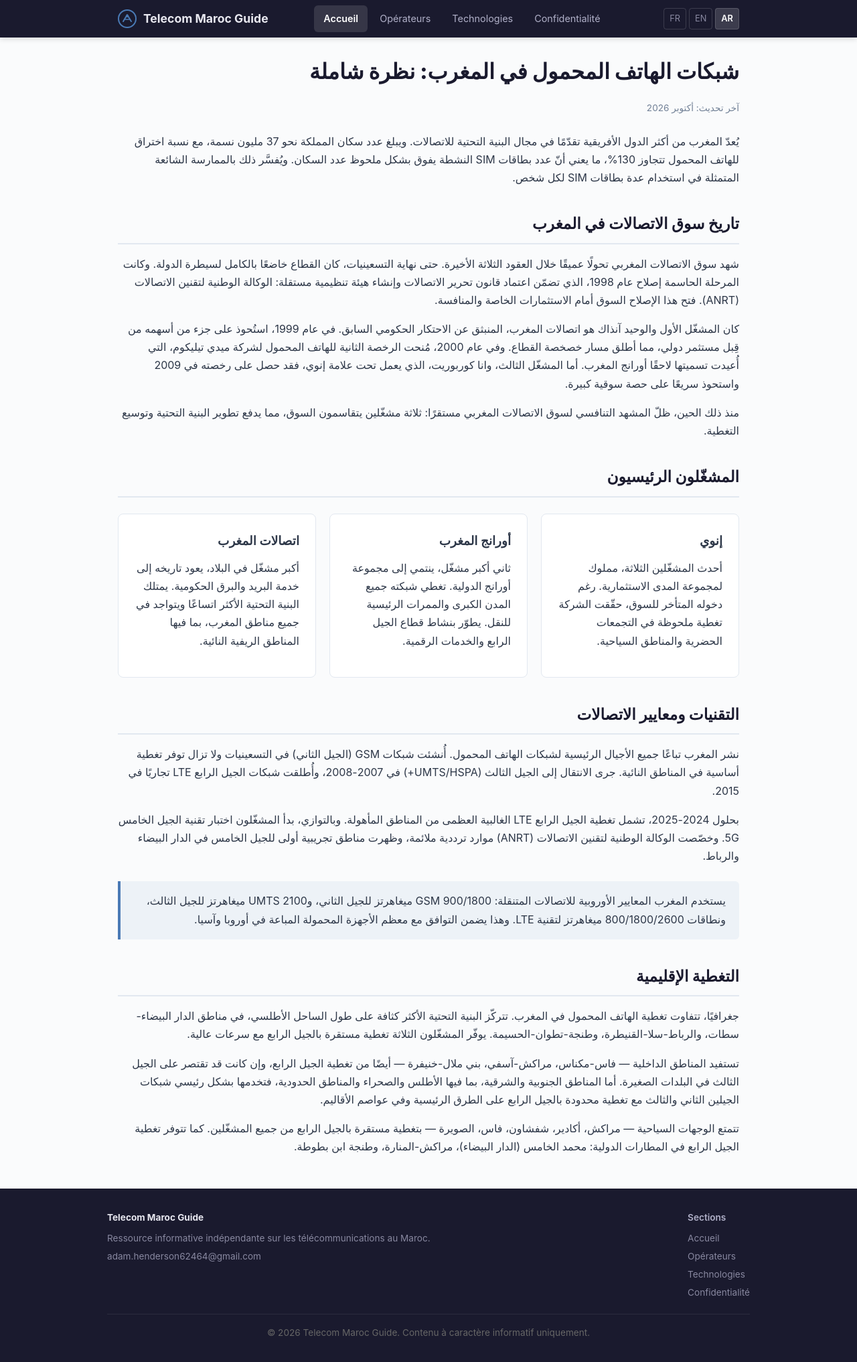
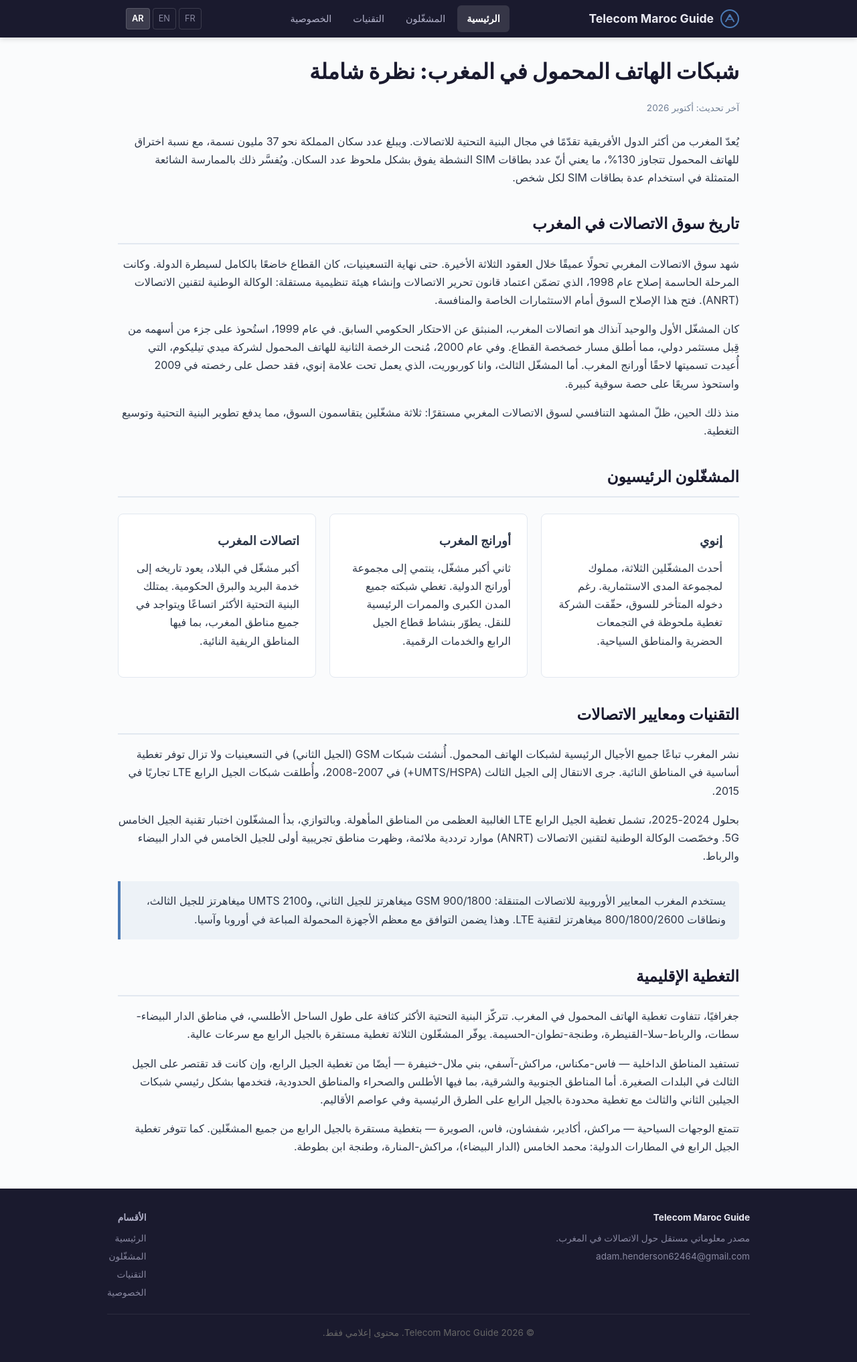
Before and after one commit to alexanderwalker10356-png/wawer1234545, a PHP site: page /ar/index.php in a window 1280 px wide. Shown: the whole page at 67% size. Run offline with PHP 8.4, Linux system fonts and the light colour scheme.

Commit message:
Fix multilingual header and footer: nav labels, lang attr, schema
- Dynamic nav labels per language (FR/EN/AR)
- Set <html lang> and dir="rtl" based on page language
- Schema.org inLanguage uses actual page language
- Footer text translated for all three languages

Co-Authored-By: Claude Opus 4.6 <noreply@anthropic.com>
Claude-Session: https://claude.ai/code/session_01H78HwXbjsU43E7hNXwnoX2

```diff
--- a/_footer.php
+++ b/_footer.php
@@ -1,23 +1,46 @@
     </main>
+<?php
+$footer_text = [
+    'fr' => [
+        'desc' => 'Ressource informative indépendante sur les télécommunications au Maroc.',
+        'sections' => 'Sections',
+        'nav' => ['index.php' => 'Accueil', 'operators.php' => 'Opérateurs', 'technology.php' => 'Technologies', 'privacy.php' => 'Confidentialité'],
+        'copy' => 'Contenu à caractère informatif uniquement.',
+    ],
+    'en' => [
+        'desc' => 'Independent informational resource on telecommunications in Morocco.',
+        'sections' => 'Sections',
+        'nav' => ['index.php' => 'Home', 'operators.php' => 'Operators', 'technology.php' => 'Technologies', 'privacy.php' => 'Privacy'],
+        'copy' => 'Informational content only.',
+    ],
+    'ar' => [
+        'desc' => 'مصدر معلوماتي مستقل حول الاتصالات في المغرب.',
+        'sections' => 'الأقسام',
+        'nav' => ['index.php' => 'الرئيسية', 'operators.php' => 'المشغّلون', 'technology.php' => 'التقنيات', 'privacy.php' => 'الخصوصية'],
+        'copy' => 'محتوى إعلامي فقط.',
+    ],
+];
+$fl = isset($lang) ? $lang : 'fr';
+$ft = isset($footer_text[$fl]) ? $footer_text[$fl] : $footer_text['fr'];
+?>
     <footer style="background:#1a1a2e;color:#8888a0;padding:32px 16px;margin-top:auto;font-size:0.85rem;">
         <div style="max-width:960px;margin:0 auto;display:flex;flex-wrap:wrap;justify-content:space-between;gap:20px;">
             <div style="flex:1;min-width:200px;">
                 <div style="font-weight:700;color:#e8e8f0;margin-bottom:8px;"><?php echo $site_name; ?></div>
-                <p style="margin:0 0 4px;color:#8888a0;">Ressource informative indépendante sur les télécommunications au Maroc.</p>
+                <p style="margin:0 0 4px;color:#8888a0;"><?php echo $ft['desc']; ?></p>
                 <p style="margin:0;color:#8888a0;">adam.henderson62464@gmail.com</p>
             </div>
             <div style="flex:0 0 auto;">
-                <div style="font-weight:600;color:#b0b0c8;margin-bottom:8px;">Sections</div>
+                <div style="font-weight:600;color:#b0b0c8;margin-bottom:8px;"><?php echo $ft['sections']; ?></div>
                 <div style="display:flex;flex-direction:column;gap:4px;">
-                    <a href="index.php" style="color:#8888a0;text-decoration:none;">Accueil</a>
-                    <a href="operators.php" style="color:#8888a0;text-decoration:none;">Opérateurs</a>
-                    <a href="technology.php" style="color:#8888a0;text-decoration:none;">Technologies</a>
-                    <a href="privacy.php" style="color:#8888a0;text-decoration:none;">Confidentialité</a>
+                    <?php foreach ($ft['nav'] as $href => $label): ?>
+                        <a href="<?php echo $href; ?>" style="color:#8888a0;text-decoration:none;"><?php echo $label; ?></a>
+                    <?php endforeach; ?>
                 </div>
             </div>
         </div>
         <div style="max-width:960px;margin:20px auto 0;padding-top:16px;border-top:1px solid rgba(255,255,255,0.08);text-align:center;color:#666;">
-            &copy; <?php echo date('Y'); ?> <?php echo $site_name; ?>. Contenu à caractère informatif uniquement.
+            &copy; <?php echo date('Y'); ?> <?php echo $site_name; ?>. <?php echo $ft['copy']; ?>
         </div>
     </footer>
 </body>
--- a/_header.php
+++ b/_header.php
@@ -11,15 +11,17 @@ if (!isset($page_type)) $page_type = 'website';
 if (!isset($schema_type)) $schema_type = 'WebSite';
 if (!isset($breadcrumbs)) $breadcrumbs = [];
 
-$nav_items = [
-    'index.php' => 'Accueil',
-    'operators.php' => 'Opérateurs',
-    'technology.php' => 'Technologies',
-    'privacy.php' => 'Confidentialité',
+$lang = isset($page_lang) ? $page_lang : 'fr';
+
+$nav_labels = [
+    'fr' => ['index.php' => 'Accueil', 'operators.php' => 'Opérateurs', 'technology.php' => 'Technologies', 'privacy.php' => 'Confidentialité'],
+    'en' => ['index.php' => 'Home', 'operators.php' => 'Operators', 'technology.php' => 'Technologies', 'privacy.php' => 'Privacy'],
+    'ar' => ['index.php' => 'الرئيسية', 'operators.php' => 'المشغّلون', 'technology.php' => 'التقنيات', 'privacy.php' => 'الخصوصية'],
 ];
+$nav_items = isset($nav_labels[$lang]) ? $nav_labels[$lang] : $nav_labels['fr'];
 ?>
 <!DOCTYPE html>
-<html lang="fr">
+<html lang="<?php echo $lang; ?>"<?php echo ($lang === 'ar') ? ' dir="rtl"' : ''; ?>>
 <head>
     <meta charset="UTF-8">
     <meta name="viewport" content="width=device-width, initial-scale=1.0">
@@ -268,7 +270,7 @@ $nav_items = [
                     "@type": "Organization",
                     "name": "<?php echo $site_name; ?>"
                 },
-                "inLanguage": "fr",
+                "inLanguage": "<?php echo $lang; ?>",
                 "datePublished": "2025-09-15",
                 "dateModified": "2026-10-10"
             }
@@ -316,8 +318,6 @@ $nav_items = [
             </nav>
             <div class="lang-switch">
                 <?php
-                $lang = isset($page_lang) ? $page_lang : 'fr';
-                $lang_prefix = ($lang === 'fr') ? '' : $lang . '/';
                 $fr_link = ($lang === 'fr') ? $current_page : '../' . $current_page;
                 $en_link = ($lang === 'en') ? $current_page : (($lang === 'fr') ? 'en/' . $current_page : '../en/' . $current_page);
                 $ar_link = ($lang === 'ar') ? $current_page : (($lang === 'fr') ? 'ar/' . $current_page : '../ar/' . $current_page);
```
